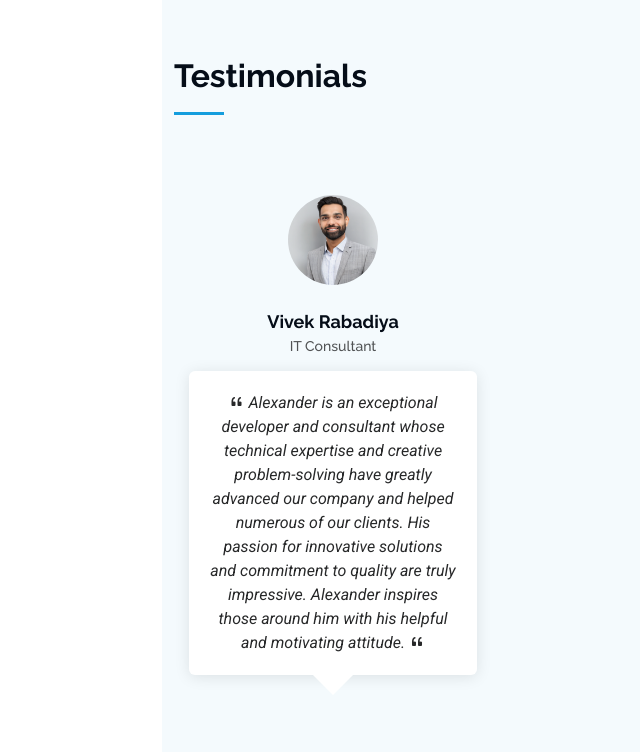
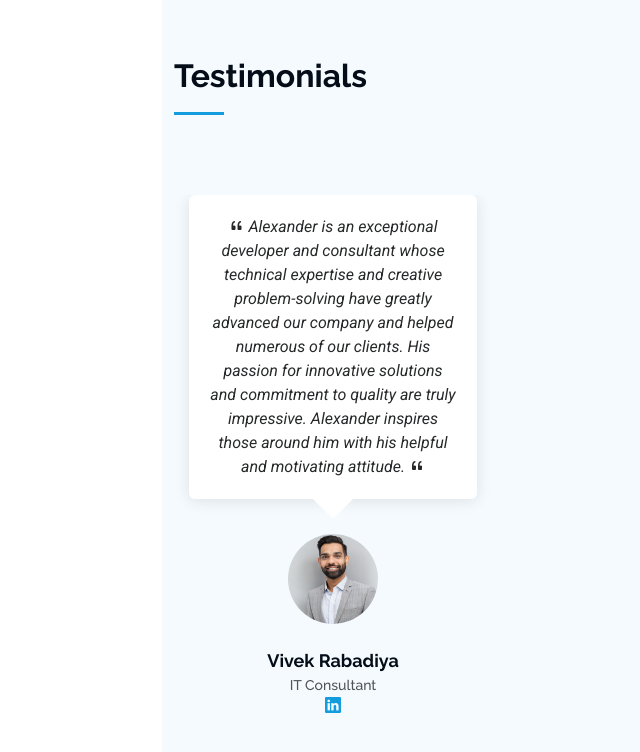
Before and after one commit to linked2ag/myWebSite, a plain HTML site: page index.html in a window 1280 px wide. Shown: the part 3016-3768 px from the top of the page, without its empty margins (138-778 px from the left). Drawn offline with nearby package versions, Linux system fonts and the light colour scheme.

Commit message:
Update index.html

```diff
--- a/index.html
+++ b/index.html
@@ -327,19 +327,21 @@
           </script>
 
         <div class="swiper-wrapper">
+
           <!-- Testimonial 1 -->
           <div class="swiper-slide">
             <div class="testimonial-item text-center">
-            <div class="testimonial-header">
-              <img src="assets/img/testimonials/testimonials-1.png" class="testimonial-img" alt="">
-              <h3>Vivek Rabadiya</h3>
-              <h4>IT Consultant</h4>
-            </div>
               <p>
                 <i class="bi bi-quote quote-icon-top"></i>
                 Alexander is an exceptional developer and consultant whose technical expertise and creative problem-solving have greatly advanced our company and helped numerous of our clients. His passion for innovative solutions and commitment to quality are truly impressive. Alexander inspires those around him with his helpful and motivating attitude.
                 <i class="bi bi-quote quote-icon-bottom"></i>
               </p>
+              <div class="testimonial-footer">
+                <img src="assets/img/testimonials/testimonials-1.png" class="testimonial-img" alt="">
+                <h3>Vivek Rabadiya</h3>
+                <h4>IT Consultant</h4>
+                <a href="http://www.linkedin.com/in/vivekrabadiya" class="linkedin"><i class="bi bi-linkedin"></i></a>
+              </div>
             </div>
           </div>
         </div>
```
Lines whose indentation alone changed are shown as unchanged.
